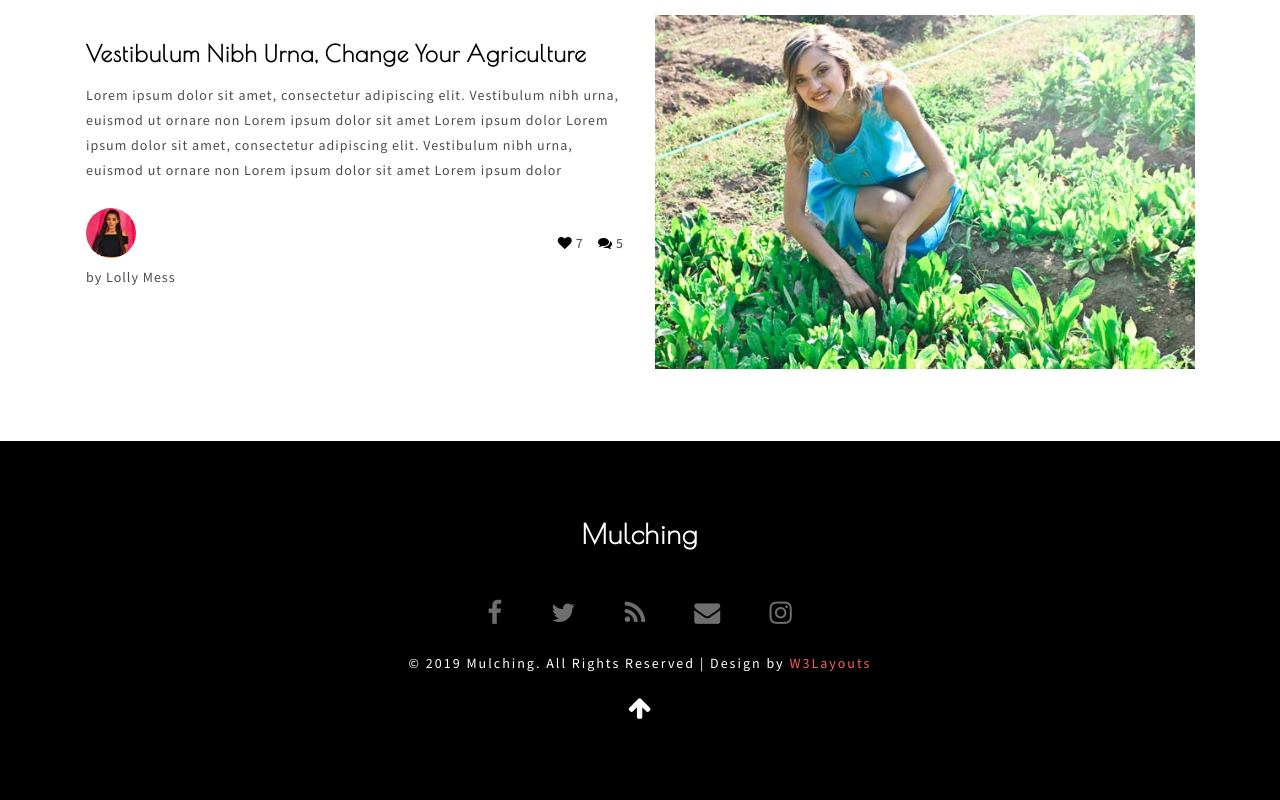
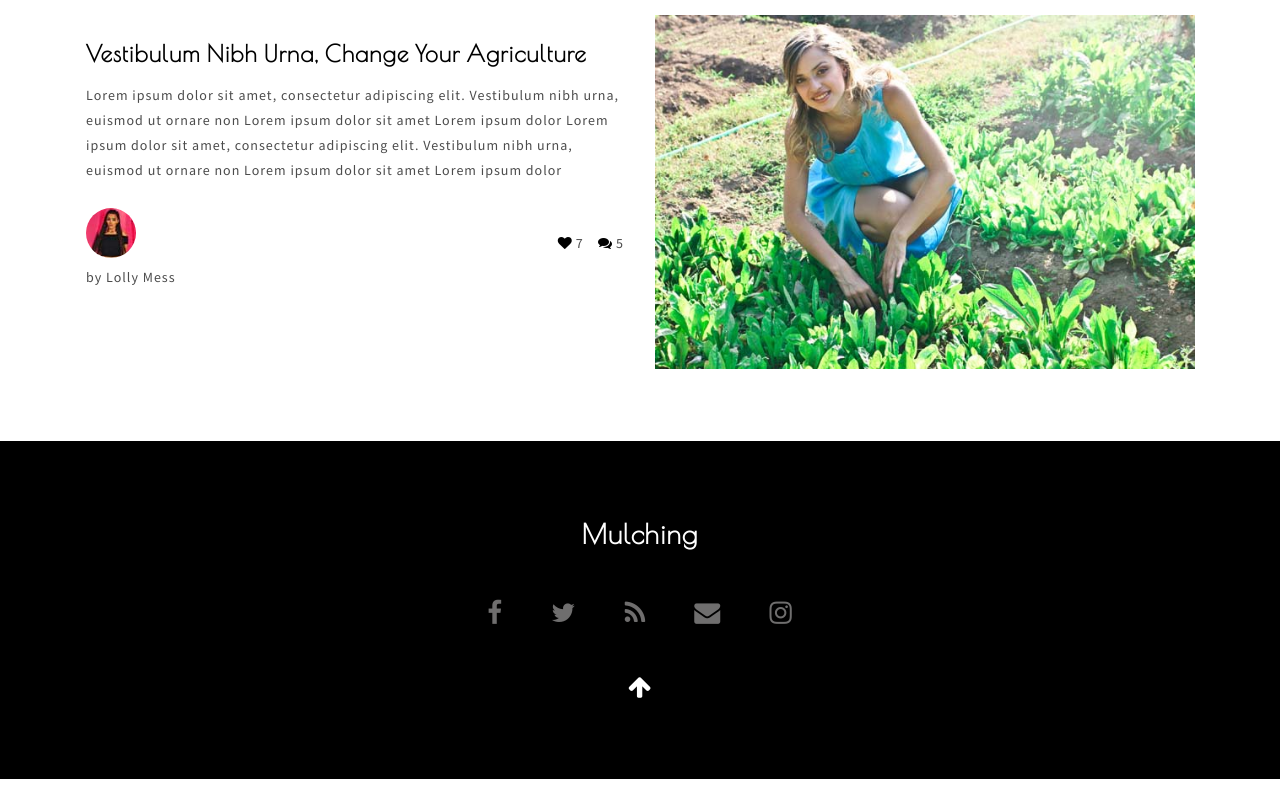
Before and after one commit to apnasaurav/supersonicgaming, a plain HTML site: page blog.html in a window 1280 px wide. Shown: the part 851-1651 px from the top of the page. After the commit the page ends 1630 px from the top, so only its background shows below. Drawn offline with nearby package versions, Linux system fonts and the light colour scheme.

Commit message:
Update blog.html

```diff
--- a/blog.html
+++ b/blog.html
@@ -150,9 +150,7 @@
           </ul>
         </div>
         <div class="bottem-wthree-footer text-center pt-md-4 pt-3">
-          <p>
-            © 2019 Mulching. All Rights Reserved | Design by <a href="http://www.W3Layouts.com" target="_blank">W3Layouts</a>
-          </p>
+
         </div>
         <!-- move icon -->
         <div class="text-center">
```
